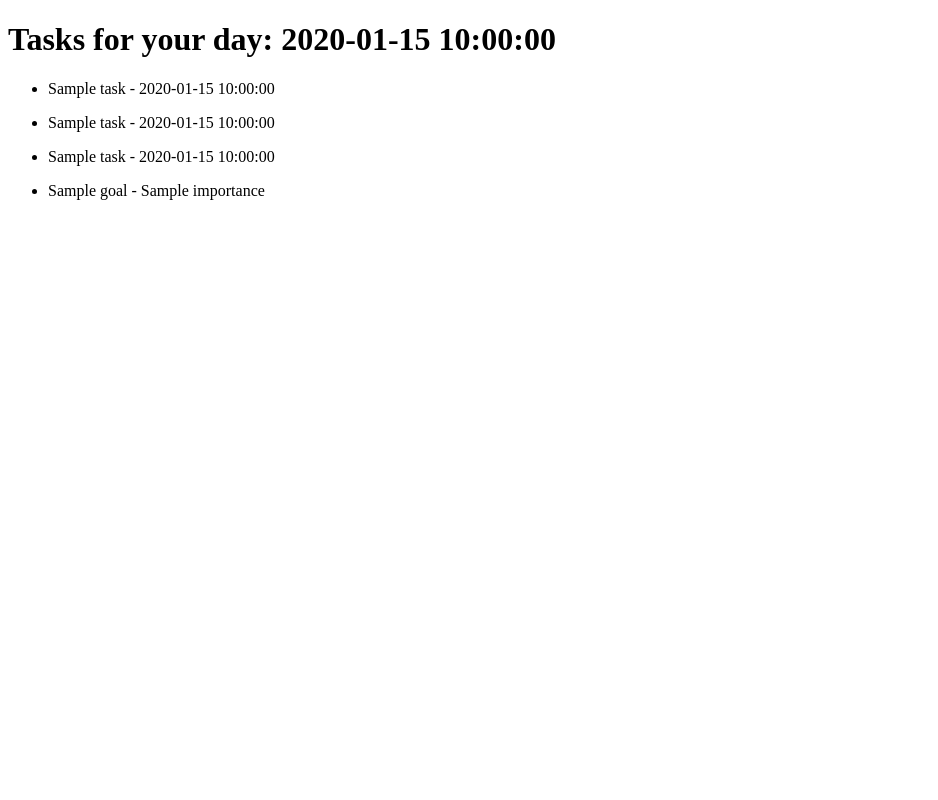
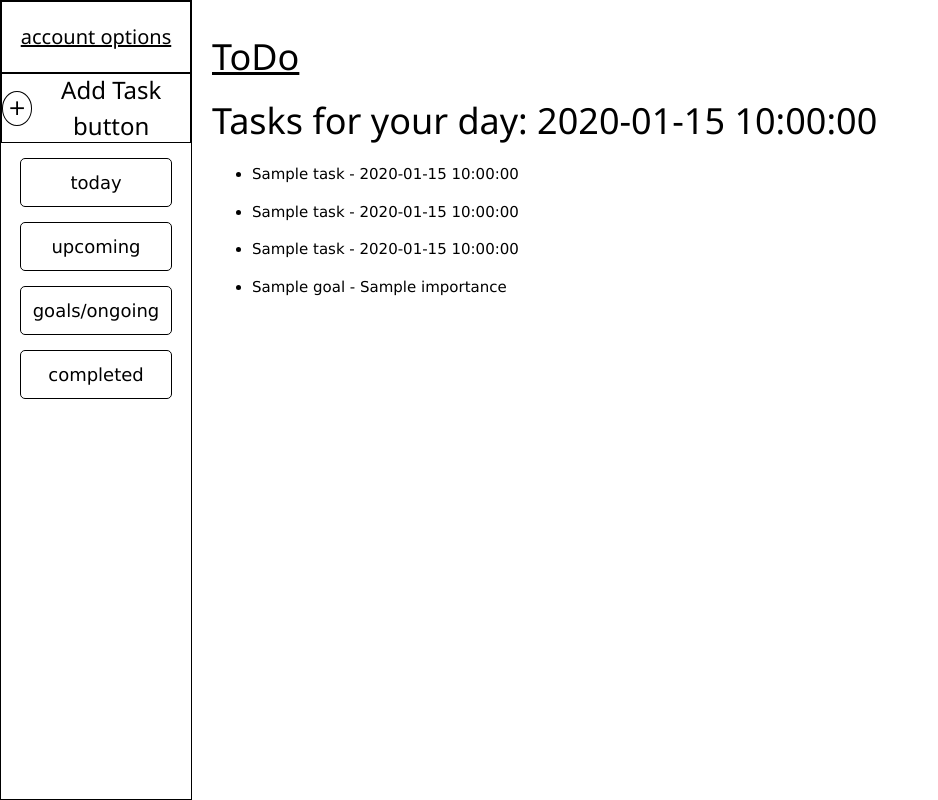
Before and after one commit to EBBD88/ToDo-list-Flask, a Flask app: template templates/home.html in a window 1280 px wide. Shown: the whole page, without its empty margins (0-938 px from the left). Run offline with Flask 3, Linux system fonts and the light colour scheme; the template is opened without the code that fills it: most values are stand-ins (such as "Sample title", 1, 10 or a date in 2020).

Commit message:
Add initial CSS styles and update layout structure for sidebar and page display

```diff
--- /dev/null
+++ b/static/style.css
@@ -0,0 +1,64 @@
+body {
+    display: flex;
+    margin: 0;
+    padding: 0;
+    min-height: 100vh;
+}
+
+.sidebar {
+    width: 15%;
+    min-height: 100vh;
+    border: solid 1px;
+}
+
+.page-display {
+    flex: 1;
+    padding: 20px;
+}
+
+.account-op {
+    border: solid 1px;
+    padding: 10px;
+    text-align: center;
+}
+
+.add-task {
+    border: solid 1px;
+    display: flex;
+    align-items: center;         /* Center horizontally */
+    justify-content: center;     /* Center vertically */
+    height: 70px;
+    text-align: center;
+}
+
+.add-task-button {
+    width: 35px;
+    height: 35px;
+    font-size: 1.45em;
+    border: solid 1px;
+    border-radius: 50%;
+    cursor: pointer;
+    text-decoration: none;
+}
+
+.add-task-button:hover {
+    background: #e0e0e0;
+}
+
+.page-button {
+    width: 80%;
+    margin: 15px auto;
+    display: flex;
+    justify-content: center;
+    text-decoration: none;
+    padding: 10px 0;
+    border: 1px solid;
+    border-radius: 5px;
+    font-size: 1.2em;
+    cursor: pointer;
+    transition: background 0.4s;
+}
+
+.page-button:hover {
+    background: #e0e0e0;
+}
--- a/templates/layout.html
+++ b/templates/layout.html
@@ -3,11 +3,41 @@
 <head>
     <meta charset="UTF-8">
     <meta name="viewport" content="width=device-width, initial-scale=1.0">
+    <link rel="stylesheet" href="https://www.w3schools.com/w3css/5/w3.css">
+    <link rel="stylesheet" href="{{url_for('static',filename='style.css')}}">
     <title>Document</title>
     <script src="{{ url_for('static', filename='local_time.js') }}" defer></script>
 </head>
 <body>
-    {% block body %}
-    {% endblock %}
+    <div class="sidebar">
+        <a href="/">
+            <div class="account-op">
+                <h4>account options</h4> <!-- dose not do anything for now -->
+            </div>
+        </a>
+        <div class="add-task">
+            <a href="" class="add-task-button">+</a>
+            <h3>Add Task button</h3>
+        </div>
+        <div>
+            <a href="" class="page-button">today</a>
+        </div>
+        <div>
+            <a href="" class="page-button">upcoming</a>
+        </div>
+        <div>
+            <a href="" class="page-button">goals/ongoing</a>
+        </div>
+        <div>
+            <a href="" class="page-button">completed</a>
+        </div>
+    </div>
+    <div class="page-display">
+        <a href="/home"><h1>ToDo</h1></a>
+
+        {% block body %}
+        {% endblock %}
+
+    </div>
 </body>
 </html>
```
